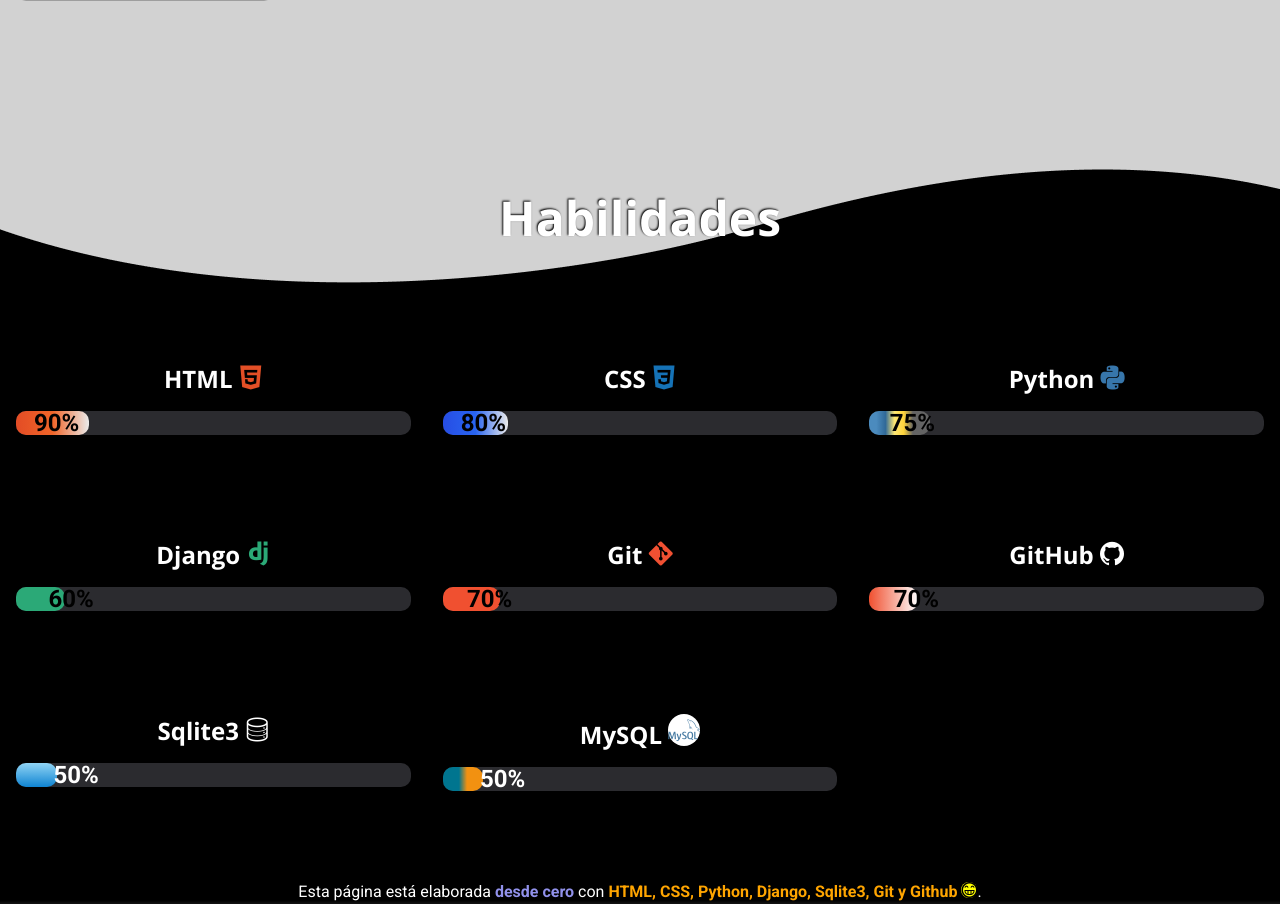
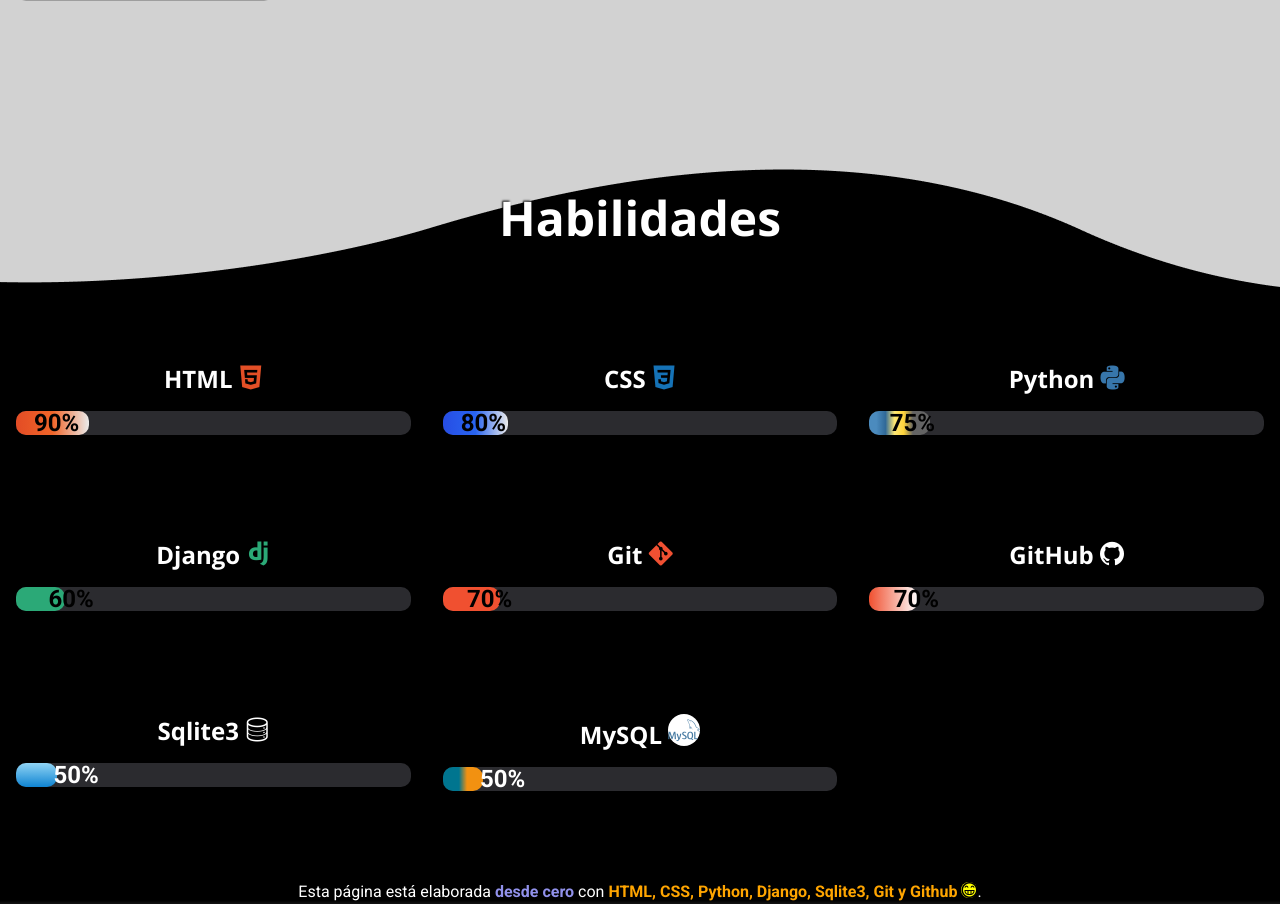
Before and after one commit to junior-r/Mi-Portafolio-oficial, a Django app: page / in a window 1280 px wide. Shown: the part 647-1551 px from the top of the page. Run offline with Django 4.2, Linux system fonts and the light colour scheme; some web fonts are replaced; grey boxes are pictures that could not be loaded.

Commit message:
Modificando algunas cosas

```diff
--- a/Mi_Portafolio/static/css/base.css
+++ b/Mi_Portafolio/static/css/base.css
@@ -51,6 +51,8 @@
     max-height: var(--height-header);
     box-shadow: 0 2px 2px 1px rgba(95, 95, 95, 0.2);
     position: relative;
+    max-width: 1903px;
+    margin-inline: auto;
 }
 
 .header .title__header {
--- a/Mi_Portafolio/static/css/styles-home.css
+++ b/Mi_Portafolio/static/css/styles-home.css
@@ -69,6 +69,8 @@
     width: 100%;
     background-image: url(../imagenes/curva.png);
     background-repeat: no-repeat;
+    max-width: 1903px;
+    background-position: top;
 }
 
 .content .conocimientos .content__conocimientos {
```
